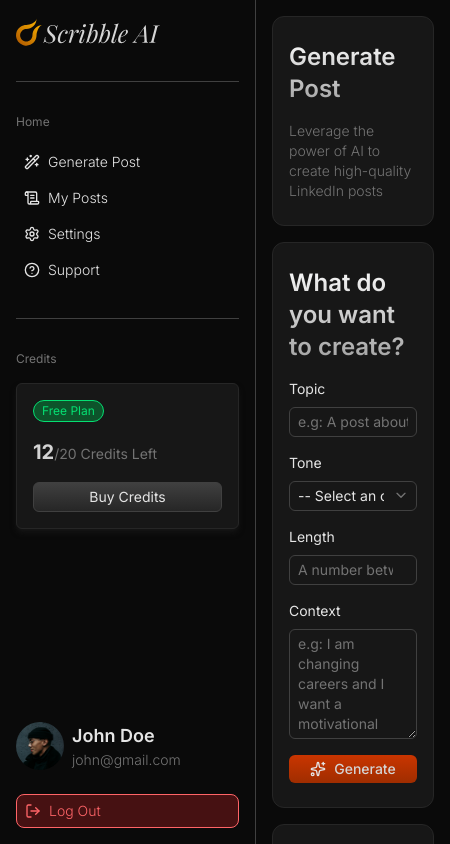
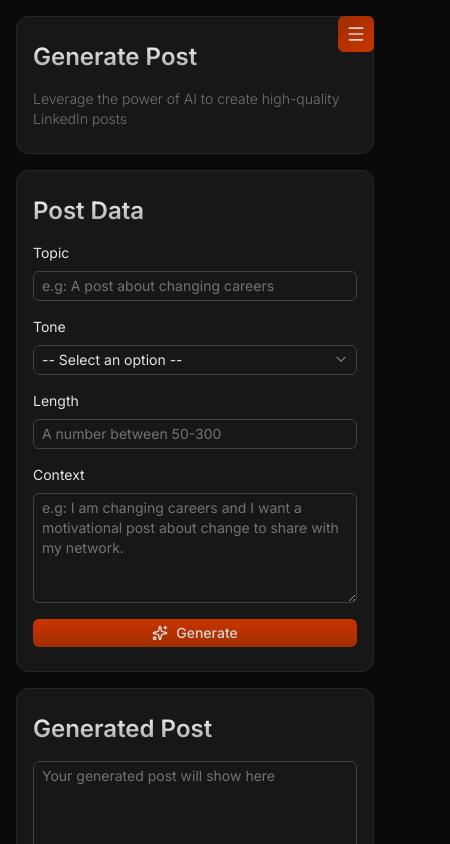
Before and after one commit to AlejandroPanos/linkedin-generator, a React app in the folder frontend/: page /dashboard in a window 390 px wide. Shown: the top 844 px of the page, 450 px wide, since content can reach past the window. Built offline with nearby package versions, Linux system fonts and the light colour scheme; the HTML template or start-up script is replaced by a standard one; what tailwind-animations would draw is missing.

Commit message:
Finish aside

```diff
--- a/frontend/src/App.tsx
+++ b/frontend/src/App.tsx
@@ -2,8 +2,11 @@ import { createBrowserRouter, RouterProvider } from "react-router";
 
 import "./App.css";
 
-// Import pages
+// Import private pages
 import Dashboard from "./pages/private/Dashboard";
+import SavedPosts from "./pages/private/SavedPosts";
+import Settings from "./pages/private/Settings";
+import Support from "./pages/private/Support";
 
 // Import layouts
 import PublicLayout from "./layouts/PublicLayout";
@@ -16,12 +19,24 @@ const router = createBrowserRouter([
     children: [],
   },
   {
-    path: "/dashboard",
+    path: "/",
     element: <DashboardLayout />,
     children: [
       {
-        index: true,
+        path: "dashboard",
         element: <Dashboard />,
+      },
+      {
+        path: "posts",
+        element: <SavedPosts />,
+      },
+      {
+        path: "settings",
+        element: <Settings />,
+      },
+      {
+        path: "support",
+        element: <Support />,
       },
     ],
   },
--- a/frontend/src/components/private/Aside/Aside.css
+++ b/frontend/src/components/private/Aside/Aside.css
@@ -2,7 +2,7 @@
 
 @layer components {
   .aside {
-    @apply fixed top-0 left-0 h-screen w-64 p-4 flex flex-col items-start justify-between gap-4 border-r border-neutral-700;
+    @apply fixed top-0 left-0 h-screen p-4 flex flex-col items-start justify-between gap-4 bg-neutral-950/50 md:bg-transparent z-50 overflow-hidden border-r border-neutral-700;
   }
 
   .aside-content-holder {
@@ -13,8 +13,24 @@
     @apply text-xs text-neutral-500;
   }
 
+  .mobile-menu-btn {
+    @apply fixed top-4 right-4 z-50 md:hidden p-2 rounded-md bg-linear-to-tl from-orange-700 to-orange-800 text-neutral-300;
+  }
+
+  .mobile-overlay {
+    @apply fixed inset-0 bg-black/50 backdrop-blur-sm z-40 md:hidden transition-all;
+  }
+
   .top-aside {
     @apply w-full flex flex-col items-start gap-8;
+  }
+
+  .logo-holder {
+    @apply w-full flex items-center gap-2;
+  }
+
+  .logo-holder button {
+    @apply hidden md:block p-2 rounded-md hover:bg-neutral-800 text-neutral-300 hover:cursor-pointer transition-colors shrink-0;
   }
 
   .hr {
@@ -26,7 +42,7 @@
   }
 
   .nav-link {
-    @apply w-full flex items-center gap-2 px-2 py-1.5 rounded-lg hover:bg-neutral-900 hover:cursor-pointer transition-all;
+    @apply w-full flex items-center gap-2 px-2 py-1.5 rounded-lg hover:bg-neutral-900 hover:cursor-pointer;
   }
 
   .nav-link p {
--- a/frontend/src/components/private/Aside/Aside.tsx
+++ b/frontend/src/components/private/Aside/Aside.tsx
@@ -3,84 +3,159 @@ import {
   ScrollText,
   Settings,
   CircleQuestionMark,
+  Wallet,
   LogOut,
+  Menu,
+  X,
   ArrowLeftFromLine,
   ArrowRightFromLine,
 } from "lucide-react";
+import { NavLink } from "react-router";
 
 import "./Aside.css";
 import logo from "../../../images/Logo.svg";
 import avatar from "../../../images/Avatar.jpg";
 
-const Aside = (): React.JSX.Element => {
+interface AsideDesktop {
+  close: boolean;
+  setClose: React.Dispatch<React.SetStateAction<boolean>>;
+}
+
+const Aside = ({ close, setClose }: AsideDesktop): React.JSX.Element => {
   return (
     <>
-      <aside className="aside">
+      {/* Mobile menu button */}
+      <button
+        onClick={() => setClose(!close)}
+        className="mobile-menu-btn"
+        aria-label={close ? "Open menu" : "Close menu"}
+      >
+        {close ? <Menu className="h-5 w-5" /> : <X className="h-5 w-5" />}
+      </button>
+
+      {/* Mobile overlay */}
+      <div
+        className={`mobile-overlay ${close ? "opacity-0 pointer-events-none" : "opacity-100"}`}
+        onClick={() => setClose(true)}
+      />
+
+      {/* Sidebar */}
+      <aside
+        className={`aside ${
+          close ? "w-0 md:w-16 -translate-x-full md:translate-x-0" : "w-56 translate-x-0"
+        } `}
+      >
         {/* Top */}
         <div className="top-aside">
-          <div className="w-full flex items-center justify-between gap-2">
-            <img className="w-36" src={logo} alt="Scribble AI logo" />
+          <div className={`logo-holder ${close ? "justify-center" : "justify-between"}`}>
+            <img
+              className={`${close ? "w-0 opacity-0" : "w-36 opacity-100"} overflow-hidden`}
+              src={logo}
+              alt="Scribble AI logo"
+            />
             <button
+              onClick={() => setClose(!close)}
               type="button"
-              aria-label="Collapse sidebar"
-              className="hidden md:block p-2 rounded-md hover:bg-neutral-800 text-neutral-300 hover:cursor-pointer"
+              aria-label={close ? "Expand sidebar" : "Collapse sidebar"}
             >
+              {close ? (
+                <ArrowRightFromLine className="h-4 w-4" />
+              ) : (
                 <ArrowLeftFromLine className="h-4 w-4" />
+              )}
             </button>
           </div>
 
           <hr className="hr" />
 
           <div className="aside-content-holder">
-            <h3>Home</h3>
+            <h3 className={`${close ? "hidden" : "block"} transition-opacity duration-200`}>
+              Home
+            </h3>
             <nav className="nav">
-              <button className="nav-link">
-                <WandSparkles className="h-4 w-4" />
-                <p>Generate Post</p>
-              </button>
-              <button className="nav-link">
-                <ScrollText className="h-4 w-4" />
-                <p>My Posts</p>
-              </button>
-              <button className="nav-link">
-                <Settings className="h-4 w-4" />
-                <p>Settings</p>
-              </button>
-              <button className="nav-link">
-                <CircleQuestionMark className="h-4 w-4" />
-                <p>Support</p>
-              </button>
+              <NavLink
+                to="dashboard"
+                className={`nav-link ${close ? "justify-center" : ""}`}
+                title={close ? "Generate Post" : ""}
+              >
+                <WandSparkles className="h-4 w-4 shrink-0" />
+                <p className={`${close ? "hidden" : "block"} whitespace-nowrap`}>Generate Post</p>
+              </NavLink>
+              <NavLink
+                to="posts"
+                className={`nav-link ${close ? "justify-center" : ""}`}
+                title={close ? "My Posts" : ""}
+              >
+                <ScrollText className="h-4 w-4 shrink-0" />
+                <p className={`${close ? "hidden" : "block"} whitespace-nowrap`}>My Posts</p>
+              </NavLink>
+              <NavLink
+                to="settings"
+                className={`nav-link ${close ? "justify-center" : ""}`}
+                title={close ? "Settings" : ""}
+              >
+                <Settings className="h-4 w-4 shrink-0" />
+                <p className={`${close ? "hidden" : "block"} whitespace-nowrap`}>Settings</p>
+              </NavLink>
+              <NavLink
+                to="support"
+                className={`nav-link ${close ? "justify-center" : ""}`}
+                title={close ? "Support" : ""}
+              >
+                <CircleQuestionMark className="h-4 w-4 shrink-0" />
+                <p className={`${close ? "hidden" : "block"} whitespace-nowrap`}>Support</p>
+              </NavLink>
             </nav>
           </div>
 
           <hr className="hr" />
 
           <div className="aside-content-holder">
-            <h3>Credits</h3>
-            <div className="plan-holder">
+            <h3 className={`${close ? "hidden" : "block"} transition-opacity duration-200`}>
+              Credits
+            </h3>
+            {close ? (
+              <button className={`nav-link justify-center`} title="12/20 Credits Left">
+                <Wallet className="h-4 w-4" />
+              </button>
+            ) : (
+              <>
+                {/* Mobile: Simple button */}
+                <button className="md:hidden nav-link" title="Credits">
+                  <Wallet className="h-4 w-4 shrink-0" />
+                  <p className="whitespace-nowrap">Credits</p>
+                </button>
+
+                {/* Desktop: Full plan card */}
+                <div className="hidden md:flex plan-holder">
                   <span className="plan-type">Free Plan</span>
                   <h3>
                     <span>12</span>/20 Credits Left
                   </h3>
                   <button className="credits-btn">Buy Credits</button>
                 </div>
+              </>
+            )}
           </div>
         </div>
 
         {/* Bottom */}
         <div className="bottom-aside">
-          <div className="user-content-holder">
-            <div className="user-img-holder">
+          <div className={`user-content-holder ${close ? "hidden" : "flex"}`}>
+            <div className="user-img-holder shrink-0">
               <img src={avatar} alt="User avatar profile photo" />
             </div>
-            <div className="user-personal-info">
-              <h3>John Doe</h3>
-              <p>john@gmail.com</p>
+            <div className="user-personal-info overflow-hidden">
+              <h3 className="truncate">John Doe</h3>
+              <p className="truncate">john@gmail.com</p>
             </div>
           </div>
-          <button className="log-out-btn">
-            <LogOut className="h-4 w-4" />
-            <p>Log Out</p>
+          <button
+            className={`log-out-btn ${close ? "justify-center" : ""}`}
+            title={close ? "Log Out" : ""}
+          >
+            <LogOut className="h-4 w-4 shrink-0" />
+            <p className={`${close ? "hidden" : "block"}`}>Log Out</p>
           </button>
         </div>
       </aside>
--- a/frontend/src/components/private/PostForm/PostForm.tsx
+++ b/frontend/src/components/private/PostForm/PostForm.tsx
@@ -6,7 +6,7 @@ const PostForm = (): React.JSX.Element => {
   return (
     <>
       <div className="content-wrapper h-full">
-        <h2>What do you want to create?</h2>
+        <h2>Post Data</h2>
 
         <div className="post-form-wrapper">
           <form className="post-form">
--- a/frontend/src/layouts/DashboardLayout.tsx
+++ b/frontend/src/layouts/DashboardLayout.tsx
@@ -1,13 +1,21 @@
+import { useState } from "react";
 import { Outlet } from "react-router";
 
 import Aside from "../components/private/Aside/Aside";
 
 const DashboardLayout = (): React.JSX.Element => {
+  const [asideClose, setAsideClose] = useState(() => {
+    if (typeof window !== undefined) {
+      return window.innerWidth < 768;
+    }
+    return true;
+  });
+
   return (
     <>
       <div className="flex">
-        <Aside />
-        <main className="flex-1 ml-64">
+        <Aside close={asideClose} setClose={setAsideClose} />
+        <main className={`flex-1 ${asideClose ? "md:ml-16" : "md:ml-56"} transition-all`}>
           <Outlet />
         </main>
       </div>
--- /dev/null
+++ b/frontend/src/pages/private/SavedPosts.tsx
@@ -0,0 +1,9 @@
+const SavedPosts = () => {
+  return (
+    <>
+      <h1>Saved Posts</h1>
+    </>
+  );
+};
+
+export default SavedPosts;
--- /dev/null
+++ b/frontend/src/pages/private/Settings.tsx
@@ -0,0 +1,9 @@
+const Settings = () => {
+  return (
+    <>
+      <h1>Settings Page</h1>
+    </>
+  );
+};
+
+export default Settings;
--- /dev/null
+++ b/frontend/src/pages/private/Support.tsx
@@ -0,0 +1,9 @@
+const Support = () => {
+  return (
+    <>
+      <h1>Support Page</h1>
+    </>
+  );
+};
+
+export default Support;
```
Lines whose indentation alone changed are shown as unchanged.
